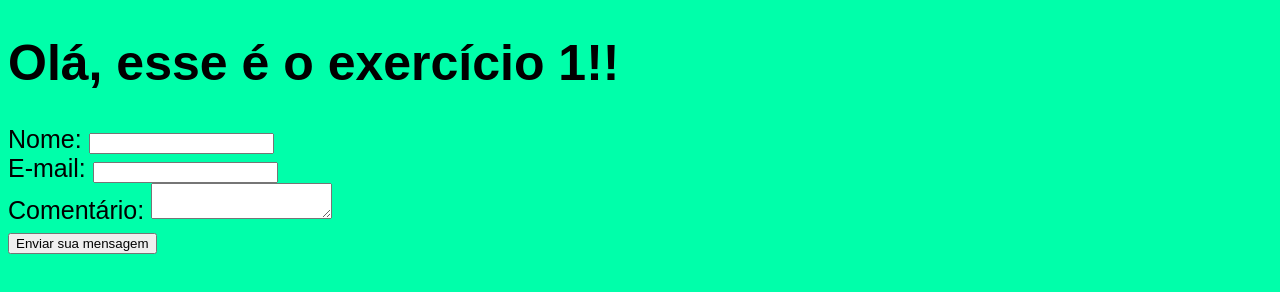
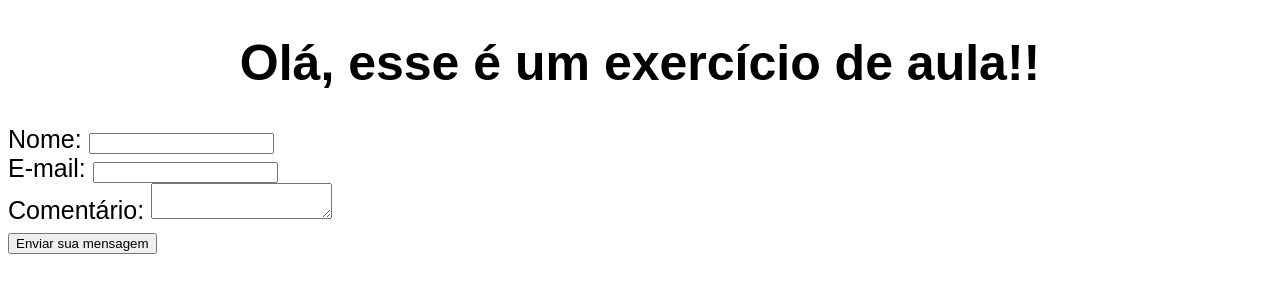
Before and after one commit to davidmarquescoder/Faculdade, a plain HTML site: page HTML_CSS_JS_PHP/página_simples/index.html in a window 1280 px wide. Drawn offline with Linux system fonts and the light colour scheme.

Commit message:
Update_19_09_2022

```diff
--- a/HTML_CSS_JS_PHP/página_simples/index.html
+++ b/HTML_CSS_JS_PHP/página_simples/index.html
@@ -4,11 +4,11 @@
     <meta charset="UTF-8">
     <meta http-equiv="X-UA-Compatible" content="IE=edge">
     <meta name="viewport" content="width=device-width, initial-scale=1.0">
-    <title>Exercício 1</title>
+    <title>Exercício Aula</title>
     <link rel="stylesheet" href="style.css">
 </head>
 <body>
-    <h1>Olá, esse é o exercício 1!!</h1>
+    <h1>Olá, esse é um exercício de aula!!</h1>
 
     <form action="/pagina-processa-dados-do-form" method="post">
         <div>
--- a/HTML_CSS_JS_PHP/página_simples/style.css
+++ b/HTML_CSS_JS_PHP/página_simples/style.css
@@ -1,5 +1,10 @@
 body{
-    background-color: rgb(0, 255, 170);
+    background-color: rgb(255, 255, 255);
     font-family: fantasy;
     font-size: 25px;
+
+    color: rgb(0, 0, 0);
 }
+h1{
+    text-align: center;
+}
```
